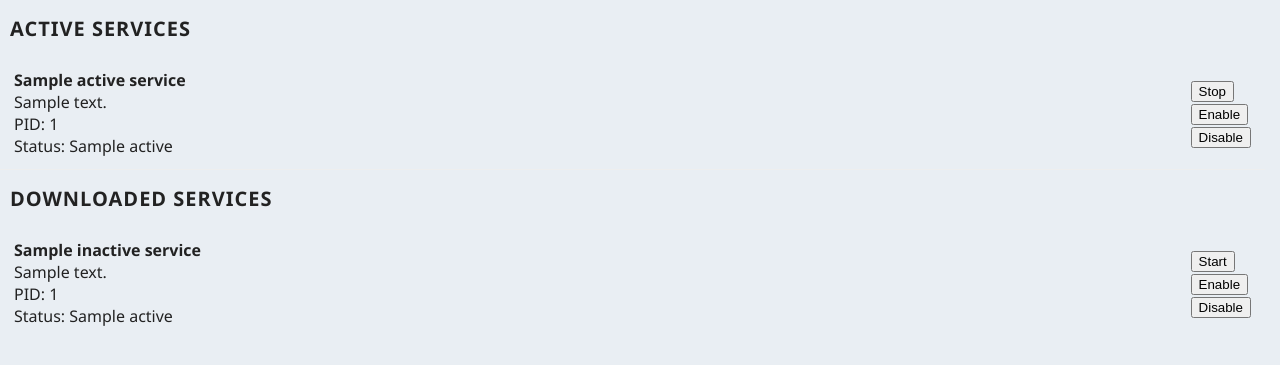
After one commit to AniketDohale/WebFile, a Flask app: template templates/services.html in a window 1280 px wide. The commit adds this page. Shown: the top 365 px of the page. Run offline with Flask 3, Linux system fonts and the light colour scheme; the template is opened without the code that fills it: most values are stand-ins (such as "Sample title", 1, 10 or a date in 2020).

Commit message:
Added Services for RaspberryPI

```diff
--- a/app.py
+++ b/app.py
@@ -1,4 +1,4 @@
-import shutil, threading, uuid
+import shutil, threading, uuid, subprocess
 from flask import (
     Flask,
     render_template,
@@ -17,12 +17,20 @@ from utils import (
     get_Item_Info,
     copy_With_Progress,
     TASK_PROGRESS,
-    CANCEL_TASKS
+    CANCEL_TASKS,
+    get_Service_Info
 )
 
 app = Flask(__name__)
 
 app.secret_key = "super_secret_key_for_session"
+
+SERVICES = [
+    "minidlna",
+    "transmission-daemon",
+    "tailscale",
+    "dufs"
+]
 
 
 @app.route("/")
@@ -307,5 +315,40 @@ def cancel_task(task_id):
     }
     return {"ok": True}
 
+
+@app.route("/services")
+def services():
+    active = []
+    inactive = []
+
+    for s in SERVICES:
+        info = get_Service_Info(s)
+
+        if info["active"] == "active":
+            active.append(info)
+        else:
+            inactive.append(info)
+
+    return render_template(
+        "services.html",
+        active_services=active,
+        inactive_services=inactive
+    )
+
+@app.route("/service/<name>/<action>", methods=["POST"])
+def service_Action(name, action):
+
+    allowed = ["start", "stop", "enable", "disable"]
+
+    if name not in SERVICES:
+        return "Not Allowed", 403
+
+    if action not in allowed:
+        return "Invalid Action", 400
+
+    subprocess.run(["sudo", "systemctl", action, name])
+
+    return redirect("/services")
+
 if __name__ == "__main__":
-    app.run(host="0.0.0.0", port=4000, debug=False)
+    app.run(host="0.0.0.0", port=4000, debug=True)
--- a/templates/index.html
+++ b/templates/index.html
@@ -32,6 +32,8 @@
         {% endwith %}
 
         <h2>WebFile</h2>
+
+        <a href="/services">Services</a>
 
         <!-- Upload -->
         <div class="panel">
--- /dev/null
+++ b/templates/services.html
@@ -0,0 +1,70 @@
+<!doctype html>
+<html>
+<head>
+    <title>Services</title>
+    <link rel="stylesheet" href="/static/styles/style.css">
+</head>
+
+<body>
+
+<h2>Active Services</h2>
+
+{% for s in active_services %}
+<div class="file-row">
+    <div>
+        <b>{{ s.name }}</b><br>
+        {{ s.description }}<br>
+        PID: {{ s.pid }}<br>
+        Status: {{ s.active }}
+    </div>
+
+    <div class="menu">
+
+        <form method="post" action="/service/{{ s.name }}/stop">
+            <button>Stop</button>
+        </form>
+
+        <form method="post" action="/service/{{ s.name }}/enable">
+            <button>Enable</button>
+        </form>
+
+        <form method="post" action="/service/{{ s.name }}/disable">
+            <button>Disable</button>
+        </form>
+
+    </div>
+</div>
+{% endfor %}
+
+
+<h2>Downloaded Services</h2>
+
+{% for s in inactive_services %}
+<div class="file-row">
+    <div>
+        <b>{{ s.name }}</b><br>
+        {{ s.description }}<br>
+        PID: {{ s.pid }}<br>
+        Status: {{ s.active }}
+    </div>
+
+    <div class="menu">
+
+        <form method="post" action="/service/{{ s.name }}/start">
+            <button>Start</button>
+        </form>
+
+        <form method="post" action="/service/{{ s.name }}/enable">
+            <button>Enable</button>
+        </form>
+
+        <form method="post" action="/service/{{ s.name }}/disable">
+            <button>Disable</button>
+        </form>
+
+    </div>
+</div>
+{% endfor %}
+
+</body>
+</html>
--- a/utils.py
+++ b/utils.py
@@ -210,3 +210,21 @@ def copy_With_Progress(src, dst, task_id):
     except Exception as e:
         TASK_PROGRESS[task_id]["status"] = "error"
         TASK_PROGRESS[task_id]["error"] = str(e)
+
+
+def get_Service_Info(name):
+    def run(cmd):
+        return subprocess.run(cmd, capture_output=True, text=True).stdout.strip()
+
+    active_State = run(["systemctl", "is-active", name])
+    enabled_State = run(["systemctl", "is-enabled", name])
+    desc = run(["systemctl", "show", name, "-p", "Description"]).replace("Description=", "")
+    pid = run(["systemctl", "show", name, "-p", "MainPID"]).replace("MainPID=", "")
+
+    return {
+        "name": name,
+        "active": active_State,
+        "enabled": enabled_State,
+        "description": desc,
+        "pid": pid if pid != "0" else "-"
+    }
```
